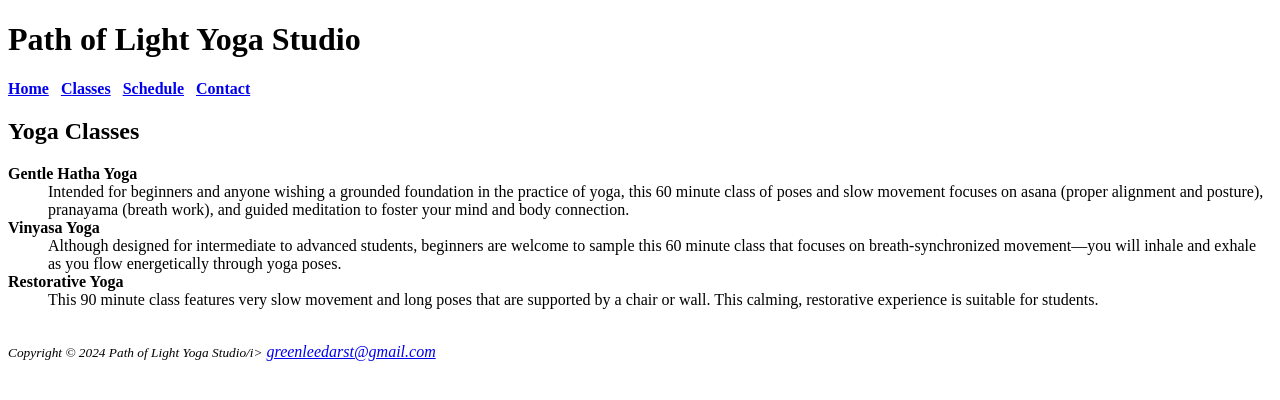
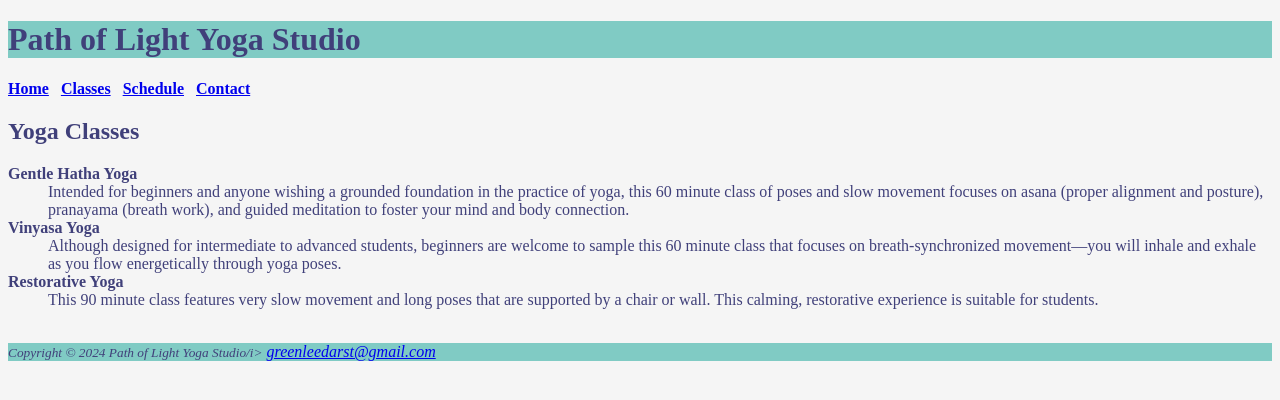
Before and after one commit to greenleedarst/YogaStudio, a plain HTML site: page classes.html in a window 1280 px wide. Drawn offline with Linux system fonts and the light colour scheme.

Commit message:
Add files via upload

```diff
--- a/classes.html
+++ b/classes.html
@@ -2,6 +2,7 @@
 <html lang="en">
 <head>
 <title>Path of Light Yoga Studio :: Classes</title>
+<link href="style.css" rel="stylesheet" type="text/css">
 </head>
 <body>
 
--- /dev/null
+++ b/style.css
@@ -0,0 +1,8 @@
+body{background-color:#f5f5f5;
+    color:#40407a;
+    }
+h1{background-color:#80cbc4;
+    }
+
+footer{background-color:#80cbc4;
+}
```
Also changed, not shown: index.html (+1 -0 lines).
